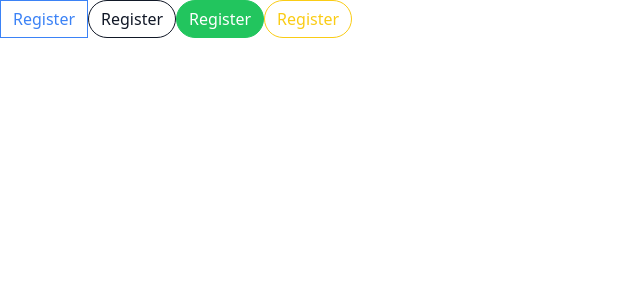
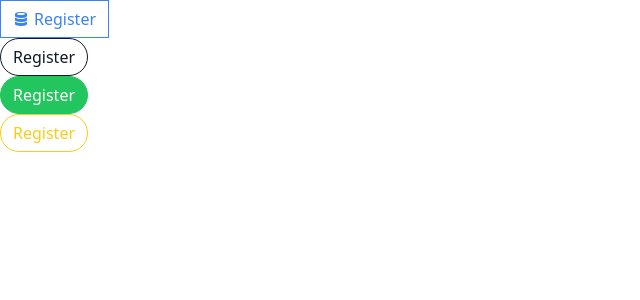
Before and after one commit to SenglayPann/React-comps, a React (Vite) app: page / in a window 1280 px wide. Shown: the top 300 px of the page, without its empty margins (0-640 px from the left). Built offline with nearby package versions, Linux system fonts and the light colour scheme.

Commit message:
Add: added the rest prop keyword

```diff
--- a/index.html
+++ b/index.html
@@ -8,6 +8,6 @@
   </head>
   <body>
     <div id="root"></div>
-    <script type="module" src="/src/index.js.jsx"></script>
+    <script type="module" src="/src/index.jsx"></script>
   </body>
 </html>
--- a/package.json
+++ b/package.json
@@ -14,6 +14,7 @@
     "prop-types": "^15.8.1",
     "react": "^18.3.1",
     "react-dom": "^18.3.1",
+    "react-icons": "4.6.0",
     "tailwind-merge": "^2.4.0"
   },
   "devDependencies": {
--- a/src/App.jsx
+++ b/src/App.jsx
@@ -1,11 +1,19 @@
-import { useState } from 'react'
-import Button from './components/Button'
-import './style/output.css'
+import { useState } from 'react';
+import Button from './components/Button';
+import { GoDatabase } from "react-icons/go";
+import './style/output.css';
 function App() {
+  const handleClick = () => {
+    console.log('clicked')
+  }
+
+  const handleHover = () => {
+    console.log('hovering')
+  }
 
   return (
     <div>
-      <Button primary outline >Register</Button>
+      <Button primary outline onClick={ handleClick } onMouseOver={ handleHover}><GoDatabase />Register</Button>
       <Button secondary outline rounded >Register</Button>
       <Button success rounded >Register</Button>
       <Button warning outline rounded>Register</Button>
--- a/src/components/Button.jsx
+++ b/src/components/Button.jsx
@@ -2,6 +2,7 @@ import propTypes from 'prop-types';
 import classNames from 'classnames';
 import { twMerge } from 'tailwind-merge';
 import '../style/output.css'
+
 function Button({
     children ,
     primary,
@@ -10,11 +11,12 @@ function Button({
     warning,
     danger,
     outline,
-    rounded
+    rounded,
+    ...rest
 }) {
 
     const classes = twMerge(
-        classNames('px-3 py-1.5 border', {
+        classNames('flex items-center px-3 py-1.5 border', {
           'border-blue-500 bg-blue-500 text-white': primary,
           'border-gray-900 bg-gray-900 text-white': secondary,
           'border-green-500 bg-green-500 text-white': success,
@@ -30,7 +32,12 @@ function Button({
         })
       );
     return (
-        <button className={ classes }>{ children }</button>
+        <button
+            className={ classes }
+            {...rest}
+            >
+                { children }
+        </button>
     );
 }
 
--- a/src/style/input.css
+++ b/src/style/input.css
@@ -1,3 +1,7 @@
 @tailwind base;
 @tailwind components;
 @tailwind utilities;
+
+button > svg {
+    margin-right: 5px;
+}
--- a/src/style/output.css
+++ b/src/style/output.css
@@ -554,6 +554,22 @@ video {
   --tw-contain-style:  ;
 }
 
+.mb-5 {
+  margin-bottom: 1.25rem;
+}
+
+.flex {
+  display: flex;
+}
+
+.items-center {
+  align-items: center;
+}
+
+.gap-2 {
+  gap: 0.5rem;
+}
+
 .rounded {
   border-radius: 0.25rem;
 }
@@ -571,9 +587,9 @@ video {
   border-color: rgb(59 130 246 / var(--tw-border-opacity));
 }
 
-.border-gray-500 {
+.border-gray-900 {
   --tw-border-opacity: 1;
-  border-color: rgb(107 114 128 / var(--tw-border-opacity));
+  border-color: rgb(17 24 39 / var(--tw-border-opacity));
 }
 
 .border-green-500 {
@@ -581,19 +597,9 @@ video {
   border-color: rgb(34 197 94 / var(--tw-border-opacity));
 }
 
-.border-yellow-500 {
-  --tw-border-opacity: 1;
-  border-color: rgb(234 179 8 / var(--tw-border-opacity));
-}
-
 .border-red-500 {
   --tw-border-opacity: 1;
   border-color: rgb(239 68 68 / var(--tw-border-opacity));
-}
-
-.border-gray-900 {
-  --tw-border-opacity: 1;
-  border-color: rgb(17 24 39 / var(--tw-border-opacity));
 }
 
 .border-yellow-400 {
@@ -601,24 +607,9 @@ video {
   border-color: rgb(250 204 21 / var(--tw-border-opacity));
 }
 
-.bg-red-400 {
-  --tw-bg-opacity: 1;
-  background-color: rgb(248 113 113 / var(--tw-bg-opacity));
-}
-
 .bg-blue-500 {
   --tw-bg-opacity: 1;
   background-color: rgb(59 130 246 / var(--tw-bg-opacity));
-}
-
-.bg-blue-900 {
-  --tw-bg-opacity: 1;
-  background-color: rgb(30 58 138 / var(--tw-bg-opacity));
-}
-
-.bg-blue-400 {
-  --tw-bg-opacity: 1;
-  background-color: rgb(96 165 250 / var(--tw-bg-opacity));
 }
 
 .bg-gray-900 {
@@ -631,11 +622,6 @@ video {
   background-color: rgb(34 197 94 / var(--tw-bg-opacity));
 }
 
-.bg-yellow-400 {
-  --tw-bg-opacity: 1;
-  background-color: rgb(250 204 21 / var(--tw-bg-opacity));
-}
-
 .bg-red-500 {
   --tw-bg-opacity: 1;
   background-color: rgb(239 68 68 / var(--tw-bg-opacity));
@@ -646,6 +632,11 @@ video {
   background-color: rgb(255 255 255 / var(--tw-bg-opacity));
 }
 
+.bg-yellow-400 {
+  --tw-bg-opacity: 1;
+  background-color: rgb(250 204 21 / var(--tw-bg-opacity));
+}
+
 .px-3 {
   padding-left: 0.75rem;
   padding-right: 0.75rem;
@@ -654,16 +645,6 @@ video {
 .py-1\.5 {
   padding-top: 0.375rem;
   padding-bottom: 0.375rem;
-}
-
-.text-red-400 {
-  --tw-text-opacity: 1;
-  color: rgb(248 113 113 / var(--tw-text-opacity));
-}
-
-.text-white {
-  --tw-text-opacity: 1;
-  color: rgb(255 255 255 / var(--tw-text-opacity));
 }
 
 .text-blue-500 {
@@ -686,6 +667,11 @@ video {
   color: rgb(239 68 68 / var(--tw-text-opacity));
 }
 
+.text-white {
+  --tw-text-opacity: 1;
+  color: rgb(255 255 255 / var(--tw-text-opacity));
+}
+
 .text-yellow-400 {
   --tw-text-opacity: 1;
   color: rgb(250 204 21 / var(--tw-text-opacity));
@@ -694,3 +680,7 @@ video {
 .outline {
   outline-style: solid;
 }
+
+button > svg {
+  margin-right: 5px;
+}
```
Also changed, not shown: src/index.jsx (renamed from src/index.js.jsx), 1 other file (tests, documents, lock files or other folders).
